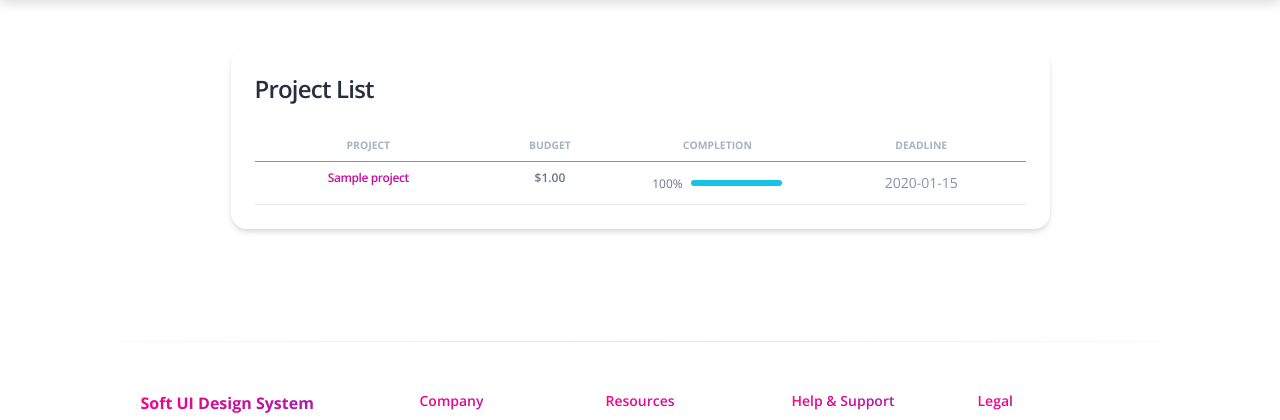
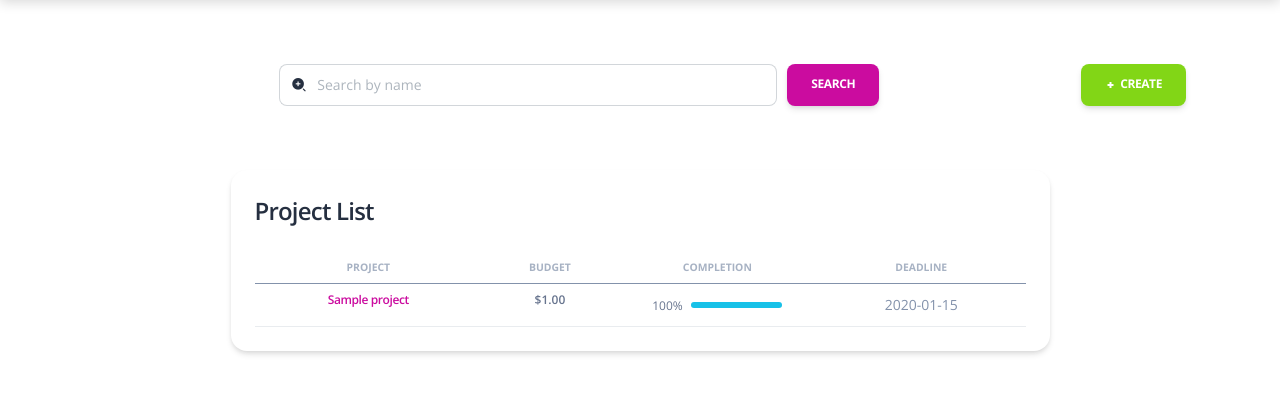
Before and after one commit to Psychox1k/task_forge, a Django app: page /projects/ in a window 1280 px wide. Shown: the part 73-493 px from the top of the page. Run offline with Django 5.2, Linux system fonts and the light colour scheme; a user stored in the database is signed in; tables that the repository leaves empty hold one stand-in row (values such as "Sample post"); some libraries are stand-ins or nearby versions.

Commit message:
feat(project): add search functionality and Create button to project list

```diff
--- a/tasks/views.py
+++ b/tasks/views.py
@@ -33,11 +33,21 @@ class TeamListView(LoginRequiredMixin, generic.ListView):
     paginate_by = 5
 
 
-
-
 class ProjectListView(LoginRequiredMixin, generic.ListView):
     model = Project
     paginate_by = 5
+
+    def get_queryset(self):
+        queryset = Project.objects.all()
+        name = self.request.GET.get("name", "")
+        if name:
+            queryset = queryset.filter(name__icontains=name)
+        return queryset
+
+    def get_context_data(self, *, object_list=None, **kwargs):
+        context = super().get_context_data(**kwargs)
+        context["name"] = self.request.GET.get("name", "")
+        return context
 
 
 
--- a/templates/tasks/project_list.html
+++ b/templates/tasks/project_list.html
@@ -5,6 +5,27 @@
 {% block stylesheets %}{% endblock stylesheets %}
 
 {% block content %}
+   <div class="container mt-6">
+      <div class="d-flex justify-content-center align-items-center flex-wrap gap-3">
+
+       <form method="get" class="d-flex mx-auto w-100" style="gap: 10px; max-width: 600px;">
+          <div class="input-group" style="height: 42px;">
+            <span class="input-group-text d-flex align-items-center"><i class="ni ni-zoom-split-in"></i></span>
+            <input type="text" name="name" class="form-control" placeholder="Search by name" value="{{ request.GET.name }}">
+          </div>
+          <button type="submit" class="btn btn-primary d-flex align-items-center" style="height: 42px;">Search</button>
+        </form>
+
+        <a href="#" class="btn btn-success d-flex align-items-center justify-content-center" style="height: 42px;">
+          <i class="ni ni-fat-add me-1"></i> Create
+        </a>
+
+      </div>
+    </div>
+
+
+
+
   <div class="container my-5">
     <div class="card shadow rounded-4 w-75 mx-auto">
       <div class="card-body p-4">
```
